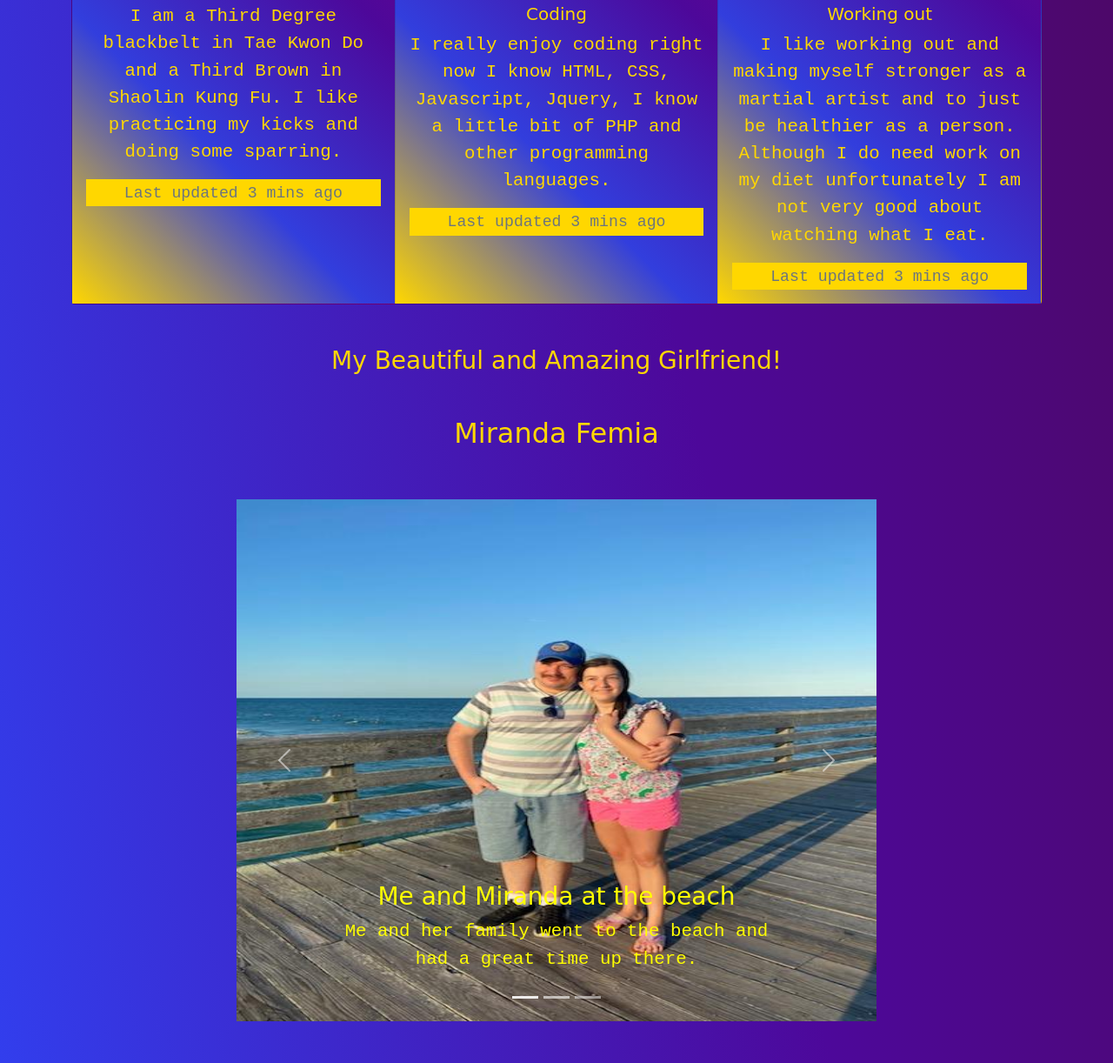
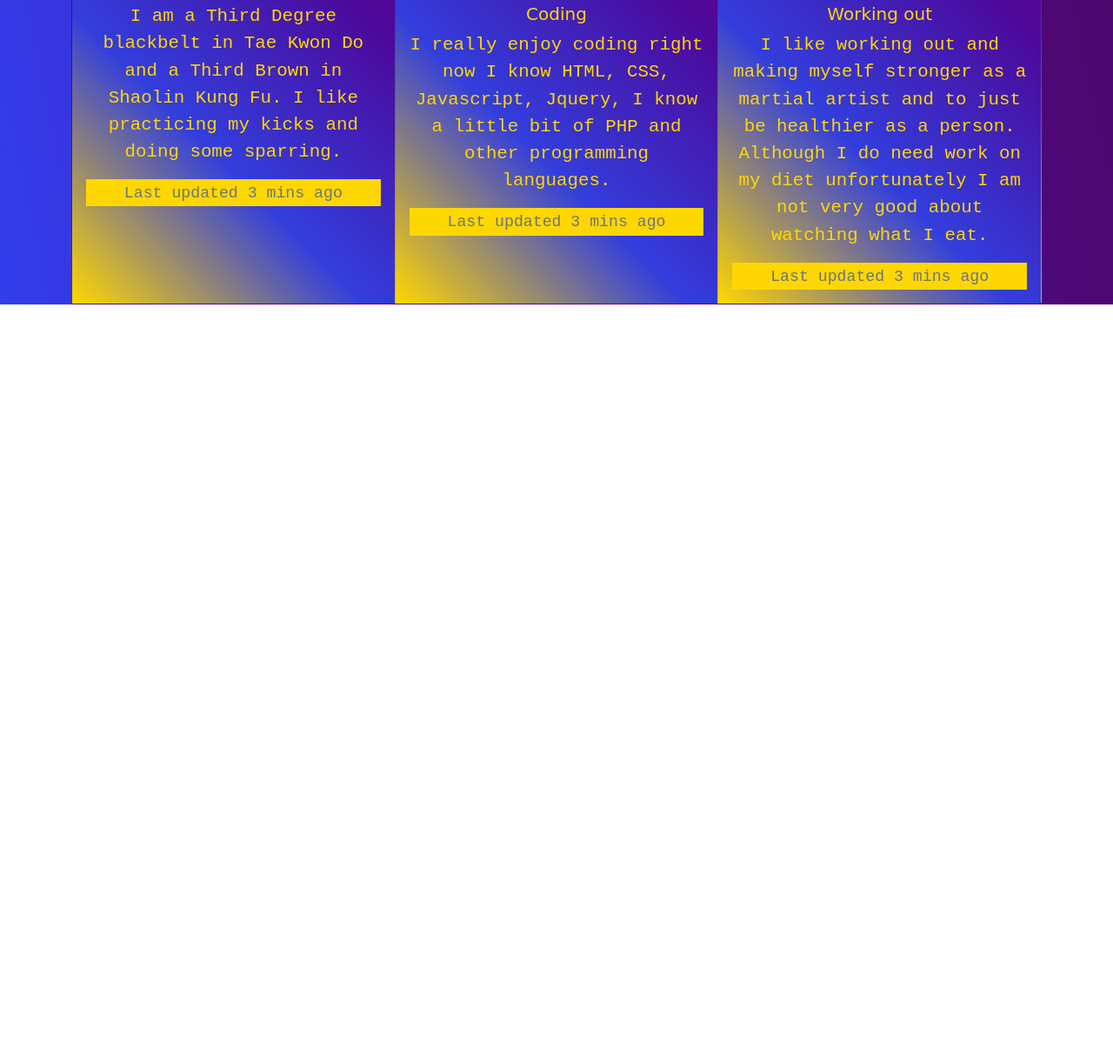
Before and after one commit to mattk24/portfolio, a website: page index.html in a window 1280 px wide. Shown: the part 1750-2972 px from the top of the page at 87% size. After the commit the page ends 2100 px from the top, so only its background shows below. Drawn offline with nearby package versions, Linux system fonts and the light colour scheme; a web font is replaced by a local one.

Commit message:
Update index.html

```diff
--- a/index.html
+++ b/index.html
@@ -229,59 +229,7 @@
     </div>  <!-- Card Group -->
   </div>  <!-- Container -->
 
-  <!-- My Muffin -->
 
-  <h3 class="mt-5" style="color: gold;">My Beautiful and Amazing Girlfriend!</h3>
-  <h2 class="mt-5" style="color: gold;">Miranda Femia</h2>
-  <div class="container">
-    <div class="row row-content">
-      <div class="col-md-8 mx-auto">
-        <div id="myMuffin" class="carousel slide" data-ride="carousel">
-          <ol class="carousel-indicators">
-            <li data-target="#myMuffin" data-slide-to="0" class="active"> </li>
-            <li data-target="#myMuffin" data-slide-to="1"> </li>
-            <li data-target="#myMuffin" data-slide-to="2"> </li>
-          </ol>
-          <div class="carousel-inner mt-5 mb-5">
-            <div class="carousel-item active">
-              <img src="img/Mms_2020-07-11_13-20-23(2).jpg" alt="The Beach" height="600" width="100"
-                class="d-block w-100">
-              <div class="carousel-caption" style="color: yellow;">
-                <h3>Me and Miranda at the beach</h3>
-                <p class="d-none d-sm-block">Me and her family went to the beach and had a great time up there.</p>
-              </div>
-            </div>
-            <div class="carousel-item">
-              <img src="img/Mms_2020-07-11_13-20-24.jpg" height="600" width="50" class="d-block w-100"
-                alt="The Resturaunt" />
-              <div class="carousel-caption" style="color: yellow;">
-                <h3>Me and her family went to a restaraunt.</h3>
-                <p class="d-none d-sm-block">We went to a fancy seafood resturaunt and it was really good.</p>
-              </div>
-            </div>
-            <div class="carousel-item">
-              <img class="d-block w-100" src="img/Mms_2020-07-14_18-20-15.jpg" height="600" width="50"
-                alt="The Balcony" />
-              <div class="carousel-caption" style="color: yellow;">
-                <h3>Me and Miranda went to the balcony of a resturaunt</h3>
-                <p class="d-none d-sm-block">It was an amazing view to see at a resturaunt especially during the sunset.
-                </p>
-              </div>
-            </div>
-
-          </div>
-          <a class="carousel-control-prev" href="#myMuffin" role="button" data-slide="prev">
-            <span class="carousel-control-prev-icon"></span>
-            <span class="sr-only">Previous</span>
-          </a>
-          <a class="carousel-control-next" href="#myMuffin" role="button" data-slide="next">
-            <span class="carousel-control-next-icon"></span>
-            <span class="sr-only">Next</span>
-          </a>
-        </div>
-      </div>
-    </div>
-  </div>
 
 <script src="https://cdn.jsdelivr.net/npm/jquery@3.6.0/dist/jquery.slim.min.js" integrity="sha256-u7e5khyithlIdTpu22PHhENmPcRdFiHRjhAuHcs05RI=" crossorigin="anonymous"></script>
 <script src="https://cdn.jsdelivr.net/npm/popper.js@1.16.0/dist/umd/popper.min.js" integrity="sha256-x3YZWtRjM8bJqf48dFAv/qmgL68SI4jqNWeSLMZaMGA=" crossorigin="anonymous"></script>
```
